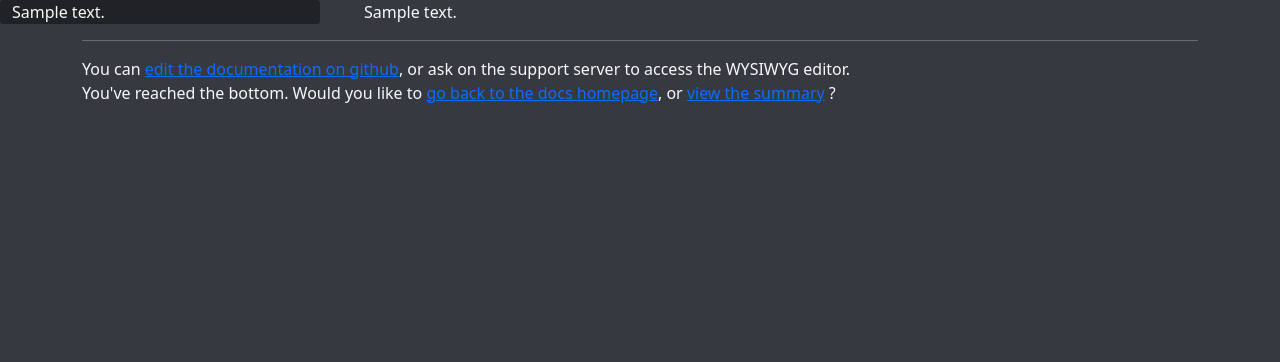
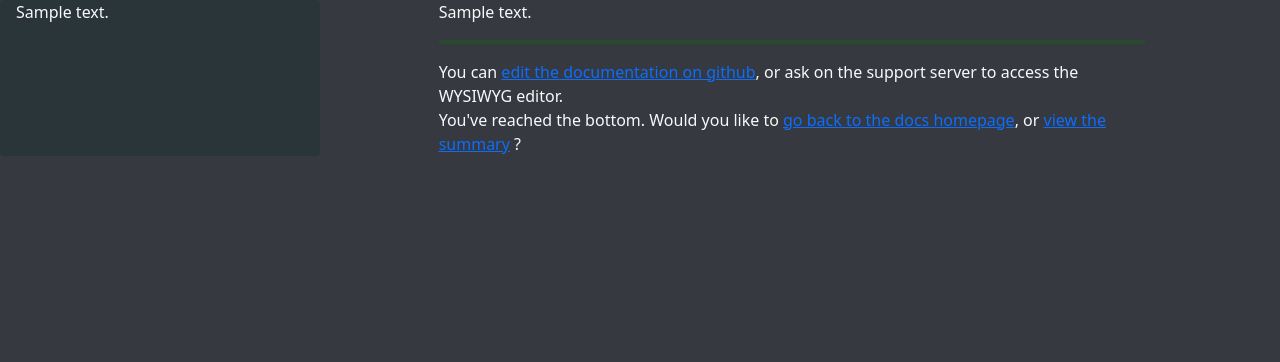
Before and after one commit to DuckHunt-discord/DHV4_Web, a Python web app: template src/docs/templates/docs/index.jinja2 in a window 1280 px wide. Shown: the part 58-420 px from the top of the page. Run offline with Jinja, Linux system fonts and the light colour scheme; the template is opened without the code that fills it: most values are stand-ins (such as "Sample title", 1, 10 or a date in 2020).

Commit message:
Update docs style

```diff
--- /dev/null
+++ b/src/docs/static/docs/docs.css
@@ -0,0 +1,50 @@
+#toc {
+    padding-left: 1em;
+    background-color: #2a3539;
+}
+
+#toc .h1 {
+    text-align: center;
+    color: white !important;
+}
+
+#toc li {
+    list-style-type: none;
+}
+
+#toc a:link, #toc a {
+    text-decoration: none;
+    color: rgb(116, 129, 141);
+}
+
+#toc a:link:hover, #toc a:hover {
+    text-decoration: underline;
+    /*background-color: #332a39;*/
+    color: rgb(38, 203, 124);
+}
+
+h2 {
+    line-height: 1.3;
+    border-bottom: 1px solid darkgray;
+}
+
+h3, .h3 {
+    line-height: 1.8;
+    font-size: 150%;
+    color: #7187dd;
+}
+
+p {
+    line-height: 1.4;
+}
+
+.alert p {
+    margin-top: 0 !important;
+    margin-bottom: 0 !important;
+}
+
+hr {
+  border-bottom: 4px solid green;
+  border-bottom-left-radius: 5px;
+  border-bottom-right-radius: 5px;
+}
--- a/src/docs/templates/docs/index.jinja2
+++ b/src/docs/templates/docs/index.jinja2
@@ -1,4 +1,9 @@
 {% extends "base.jinja2" %}
+
+{% block head %}
+    <link href="{{ static('docs/docs.css') }}" rel="stylesheet">
+{% endblock %}
+
 
 {% block title %}
     DuckHunt V4 docs - {{ page }}
@@ -6,27 +11,29 @@
 
 {% block container %}
     <div class="container-fluid text-light">
-        <div class="row justify-content-md-center">
-            <div class="col col-12 col-md-4 col-lg-4 col-xl-3 background-dark order-4 order-md-1 rounded">
-                {{ parsed_summary }}
+        <div class="row">
+            <div class="col col-12 col-md-4 col-xl-3 order-3 order-md-1 rounded" id="toc">
+                <div id="toc_inside">
+                    {{ parsed_summary }}
+                </div>
             </div>
-            <div class="d-none d-lg-block order-2 col-lg-1" style="max-width: 2em"></div>
-            <div class="col col-12 col-md order-3">
-                <div class="pe-0 pe-lg-3">
-                    {{ parsed_content }}
+            <div class="col col-12 offset-xl-1 col-md-8 col-xl-7 order-2">
+                <div class="pe-0 pe-lg-3" id="content">
+                    <div id="content_inside">
+                        {{ parsed_content }}
+                    </div>
+
+                    <hr/>
+
+                    You can <a href="{{ gh_file }}">edit the documentation on github</a>, or ask on the support server
+                    to access the
+                    WYSIWYG editor.<br/>
+
+                    You've reached the bottom. Would you like to <a href="{{ url('docs:index') }}">go back to the docs
+                    homepage</a>,
+                    or <a href="{{ url('docs:summary') }}"> view the summary</a> ?
                 </div>
             </div>
         </div>
     </div>
-
-
-    <div class="container text-light">
-        <hr/>
-
-        You can <a href="{{ gh_file }}">edit the documentation on github</a>, or ask on the support server to access the
-        WYSIWYG editor.<br/>
-
-        You've reached the bottom. Would you like to <a href="{{ url('docs:index') }}">go back to the docs homepage</a>,
-        or <a href="{{ url('docs:summary') }}"> view the summary</a> ?
-    </div>
 {% endblock %}
--- a/src/templates/base.jinja2
+++ b/src/templates/base.jinja2
@@ -1,16 +1,19 @@
 <!doctype html>
-<html>
+<html lang="en">
 <head>
     <meta charset="utf-8">
     <meta name="viewport" content="width=device-width, initial-scale=1.0">
     <link rel="canonical" href="https://duckhunt.me{{ request.get_full_path() }}"/>
 
-    <meta property="og:title" content="DuckHunt"/>
-    <meta property="og:type" content="website"/>
-    <meta property="og:url" content="https://duckhunt.me{{ request.get_full_path() }}"/>
-    <meta property="og:image" content="https://duckhunt.me{{ static("public/img/dh.svg") }}"/>
-    <meta property="og:description" content="All the information you'll ever need abbout DuckHunt, the discord bot."/>
-    <meta property="og:site_name" content="DuckHunt Discord V4"/>
+    {% block ogp %}
+        <meta property="og:title" content="DuckHunt"/>
+        <meta property="og:type" content="website"/>
+        <meta property="og:url" content="https://duckhunt.me{{ request.get_full_path() }}"/>
+        <meta property="og:image" content="https://duckhunt.me{{ static("public/img/dh.svg") }}"/>
+        <meta property="og:description"
+              content="All the information you'll ever need abbout DuckHunt, the discord bot."/>
+        <meta property="og:site_name" content="DuckHunt Discord V4"/>
+    {% endblock %}
 
     <link href="{{ static('public/css/bootstrap.css') }}" rel="stylesheet">
     <link href="{{ static('public/css/all.css') }}" rel="stylesheet">
@@ -42,12 +45,14 @@
 
     <link href="{{ static('public/css/base.css') }}" rel="stylesheet">
     <title>{% block title %}DuckHunt Discord{% endblock %}</title>
+    {% block head %}{% endblock %}
 </head>
 <body class="background-light">
 <nav class="navbar navbar-expand-lg navbar-dark sticky-top">
     <div class="container-fluid">
         <a class="navbar-brand" href="/">
-            DuckHunt Discord V4 <img src="{{ static("public/img/armored_duck_Calgeka_logo.png") }}" alt="logo" width="30"
+            DuckHunt Discord V4 <img src="{{ static("public/img/armored_duck_Calgeka_logo.png") }}" alt="logo"
+                                     width="30"
                                      height="30">
         </a>
         <button class="navbar-toggler" type="button" data-bs-toggle="collapse"
```
